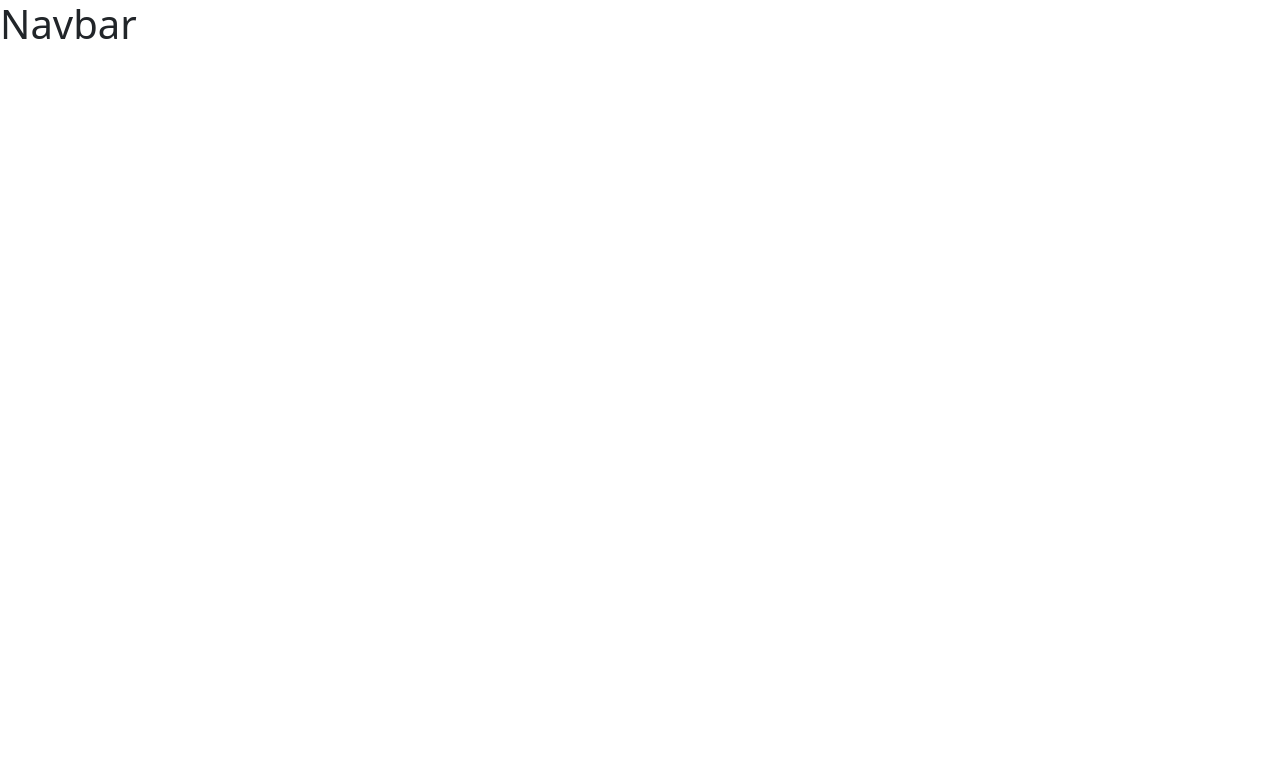
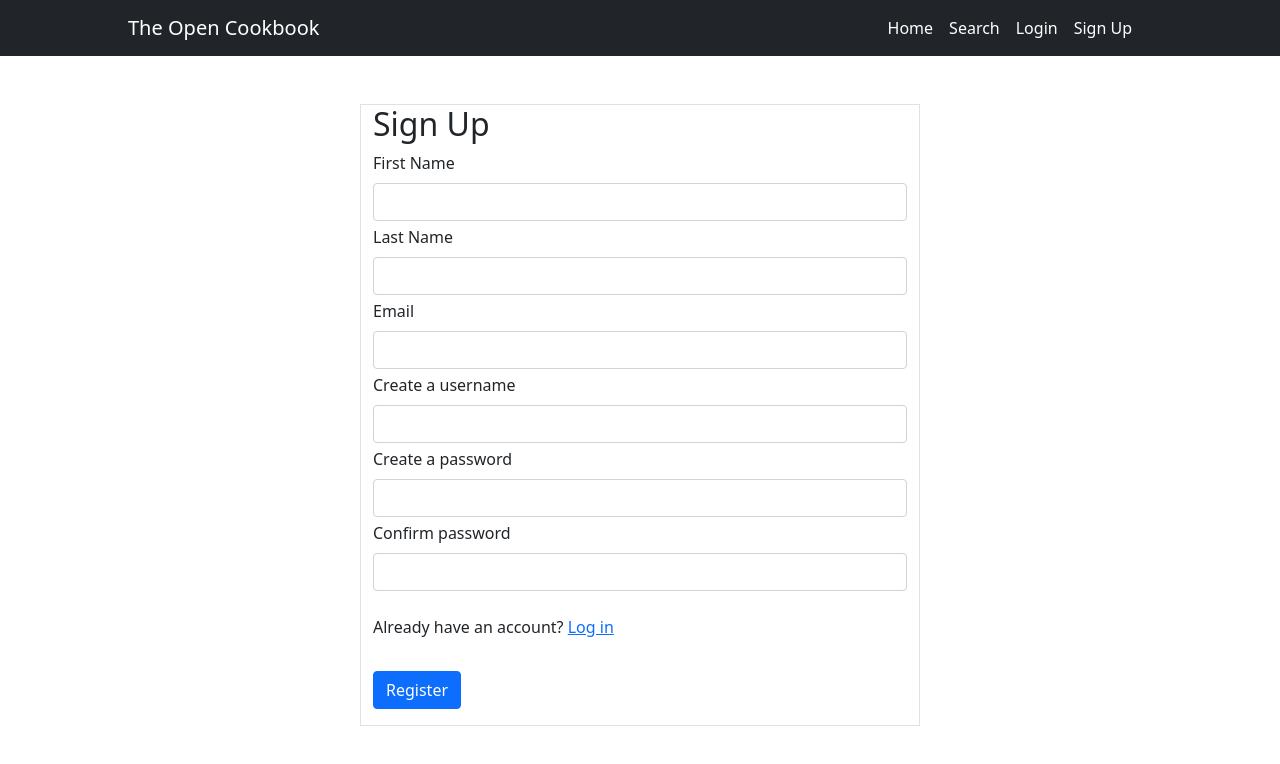
Before and after one commit to brandonijones/recipe-website, a React (Create React App) app in the folder react-frontend/: page /registration in a window 1280 px wide. Shown: the top 764 px of the page. Built offline with nearby package versions, Linux system fonts and the light colour scheme.

Commit message:
feat: Create registration form
Started a registration form that has basic form validation (all fields need to be entered).
So far, there is only function on the front end. There is no communication with the backend or databse.

Addresses: Issue #1

```diff
--- a/react-frontend/src/App.js
+++ b/react-frontend/src/App.js
@@ -1,6 +1,6 @@
 import React from 'react';
 import { BrowserRouter, Routes, Route } from 'react-router-dom';
-import Navbar from './components/Navbar';
+import NavigationBar from './components/NavigationBar';
 import Home from './pages/Home';
 import Search from './pages/Search';
 import Login from './pages/Login';
@@ -9,12 +9,13 @@ import PageNotFound from './pages/PageNotFound';
 
 /* Import styling */
 import 'bootstrap/dist/css/bootstrap.min.css';
+import './styles/Navbar.css';
 
 function App() {
   return (
     <BrowserRouter>
       <Routes>
-        <Route path='/' element={<Navbar />} >
+        <Route path='/' element={<NavigationBar />} >
           <Route index element={<Home />} />
           <Route path='/search' element={<Search />} />
           <Route path='/login' element={<Login />} />
--- a/react-frontend/src/components/Navbar.jsx
+++ /dev/null
@@ -1,12 +0,0 @@
-import React from 'react';
-
-function Navbar() {
-
-    return (
-        <div>
-            <h1>Navbar</h1>
-        </div>
-    );
-}
-
-export default Navbar;
--- /dev/null
+++ b/react-frontend/src/components/NavigationBar.jsx
@@ -0,0 +1,34 @@
+import React from 'react';
+import { Outlet, Link } from 'react-router-dom';
+
+/* React Bootstrap Components */
+import Navbar from 'react-bootstrap/Navbar';
+import Nav from 'react-bootstrap/Nav';
+import Container from 'react-bootstrap/Container';
+
+function NavigationBar() {
+
+    return (
+        <div>
+            <Navbar collapseOnSelect bg='dark' variant='dark' expand='md' sticky="top">
+                <Navbar.Brand> <Link to='/'>The Open Cookbook</Link> </Navbar.Brand>
+                <Navbar.Toggle aria-controls='responsive-navbar-nav' />
+
+                <div className='container-fluid' >
+                    <Navbar.Collapse id='responsive-navbar-nav' className='justify-content-end'>
+                        <Nav>
+                            <Link to='/'>Home</Link>
+                            <Link to='/search'>Search</Link>
+                            <Link to='/login'>Login</Link>
+                            <Link to='/registration'>Sign Up</Link>
+                        </Nav>
+                    </Navbar.Collapse>
+                </div>
+            </Navbar>
+
+            <Outlet />
+        </div>
+    );
+}
+
+export default NavigationBar;
--- a/react-frontend/src/pages/Registration.jsx
+++ b/react-frontend/src/pages/Registration.jsx
@@ -1,10 +1,88 @@
 import React from 'react';
+import axios from 'axios';
+import { Formik, Form, Field } from 'formik';
+import * as Yup from 'yup';
 
 function Registration() {
 
+
+    const initialValues = {
+        firstName: "",
+        lastName: "",
+        email: "",
+        username: "",
+        password: "",
+        passwordConfirmation: ""
+    }
+
+    const validationSchema = Yup.object().shape({
+        firstName: Yup.string().min(2, 'Too Short!').max(50, "Too Long!").required("First name is required."),
+        lastName: Yup.string().min(2, 'Too Short!').max(50, "Too Long!").required("Last name is required."),
+        email: Yup.string().email("Please enter a valid email.").required("Email is required."),
+        username: Yup.string().min(3, 'Too Short!').max(50, "Too Long!").required("Username is required."),
+        password: Yup.string().min(8, 'Too Short!').max(50, "Too Long!").required("Password is required."),
+        passwordConfirmation: Yup.string().oneOf([Yup.ref('password'), null], "Passwords do not match!").required("Please confirm your password.")
+    });
+
+     const registerUser = (data) => {
+        /* A successful registration will take you to the home page */
+        // axios.post("http://localhost:3001/auth", data).then(() => {
+        //     console.log(data);
+        // });
+        // navigate('/login');
+    }
+
     return (
-        <div>
-            <h1>Registration Page</h1>
+        <div className='border container-sm my-5' style={{"maxWidth": "35rem"}}>
+            <h2>Sign Up</h2>
+            <Formik
+                initialValues={initialValues}
+                onSubmit={registerUser}
+                validationSchema={validationSchema}
+            >
+                {({ errors, touched, isValidating }) => (
+                    <Form>
+                        <div className='mb-1'>
+                            <label className='form-label'>First Name</label>
+                            <Field name="firstName" className="form-control"/>
+                            {errors.firstName && touched.firstName && <div className='text-danger'>{errors.firstName}</div>}
+                            {!errors.firstName && touched.firstName && <div className='text-success'>Looks good!</div>}
+                        </div>
+                        <div className='mb-1'>
+                            <label className='form-label'>Last Name</label>
+                            <Field name="lastName" className="form-control"/>
+                            {errors.lastName && touched.lastName && <div className='text-danger'>{errors.lastName}</div>}
+                            {!errors.lastName && touched.lastName && <div className='text-success'>Looks good!</div>}
+                        </div>
+                        <div className='mb-1'>
+                            <label className='form-label'>Email</label>
+                            <Field name="email" type="email" className="form-control"/>
+                            {errors.email && touched.email && <div className='text-danger'>{errors.email}</div>}
+                            {!errors.email && touched.email && <div className='text-success'>Email is valid!</div>}
+                        </div>
+                        <div className='mb-1'>
+                            <label className='form-label'>Create a username</label>
+                            <Field name="username" className="form-control"/>
+                            {errors.username && touched.username && <div className='text-danger'>{errors.username}</div>}
+                            {!errors.username && touched.username && <div className='text-success'>Username is valid!</div>}
+                        </div>
+                        <div className='mb-1'>
+                            <label className='form-label'>Create a password</label>
+                            <Field name="password" type="password" className="form-control"/>
+                            {errors.password && touched.password && <div className='text-danger'>{errors.password}</div>}
+                            {!errors.password && touched.password && <div className='text-success'>Password is valid!</div>}
+                        </div>
+                        <div className='mb-4'>
+                            <label className='form-label'>Confirm password</label>
+                            <Field name="passwordConfirmation" type="password" className="form-control"/>
+                            {errors.passwordConfirmation && touched.passwordConfirmation && <div className='text-danger'>{errors.passwordConfirmation}</div>}
+                            {!errors.passwordConfirmation && touched.passwordConfirmation && <div className='text-success'>Password matches!</div>}
+                        </div>
+                        <p>Already have an account? <a href="/login">Log in</a></p>
+                        <button type="submit" className="btn btn-primary my-3">Register</button>
+                    </Form>
+                )}
+            </Formik>
         </div>
     );
 }
--- /dev/null
+++ b/react-frontend/src/styles/Navbar.css
@@ -0,0 +1,23 @@
+.navbar {
+    padding-left: 8rem;
+    padding-right: 8rem;
+}
+
+@media only screen and (max-width: 1000px) {
+  .navbar {
+    padding-left: 0.5rem;
+    padding-right: 0.5rem;
+  }
+}
+
+.navbar-brand a{
+    text-decoration: none;
+    color: white;
+}
+
+.navbar-nav a {
+    text-decoration: none;
+    color: white;
+    padding-left: 0.5rem;
+    padding-right: 0.5rem;
+}
```
